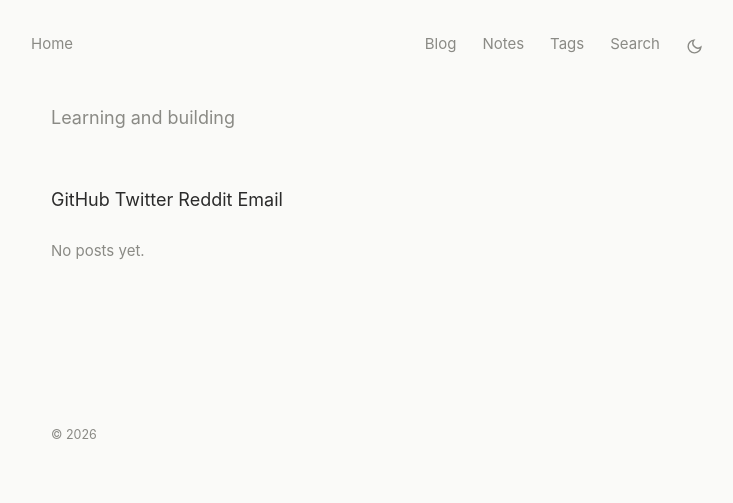
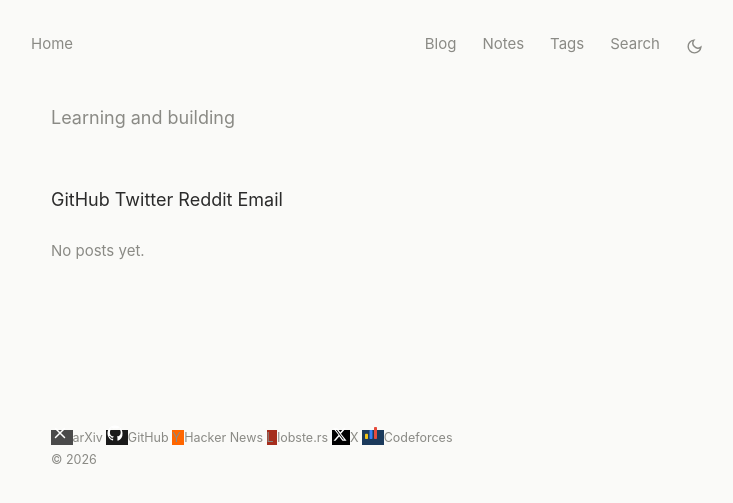
Before and after one commit to hvardhann/hvardhann.github.io, a Jekyll site: the page built from index.html, in a window 1280 px wide. Shown: the top 503 px of the page, without its empty margins (273-1006 px from the left). Built offline with Jekyll 4.4.1, drawn with Linux system fonts in a browser that asks for light colours.

Commit message:
Update default.html

```diff
--- a/_layouts/default.html
+++ b/_layouts/default.html
@@ -33,7 +33,47 @@
 {{ content }}
 </main>
 
-<footer>&copy; {{ site.time | date: '%Y' }}</footer>
+<footer>
+  <div class="socials">
+    <a class="social-badge" href="https://arxiv.org/a/yourname" target="_blank" rel="noopener">
+      <span class="badge-icon" style="background:#4A4A4A;">
+        <svg viewBox="0 0 24 24" width="18" height="18" fill="none" stroke="#fff" stroke-width="2" stroke-linecap="round"><path d="M6 6l12 12M18 6L6 18"/></svg>
+      </span>
+      <span>arXiv</span>
+    </a>
+    <a class="social-badge" href="https://github.com/hvardhann" target="_blank" rel="noopener">
+      <span class="badge-icon" style="background:#1A1A1A;">
+        <svg viewBox="0 0 24 24" width="18" height="18" fill="#fff"><path d="M12 2C6.48 2 2 6.58 2 12.25c0 4.53 2.87 8.37 6.84 9.73.5.09.68-.22.68-.49 0-.24-.01-1.04-.01-1.89-2.78.51-3.5-.7-3.72-1.34-.13-.32-.67-1.34-1.15-1.61-.39-.21-.95-.73-.01-.74.88-.01 1.51.82 1.72 1.16 1.01 1.72 2.62 1.24 3.26.94.1-.74.39-1.24.71-1.53-2.49-.29-5.1-1.27-5.1-5.63 0-1.24.44-2.27 1.16-3.07-.12-.29-.5-1.46.11-3.04 0 0 .95-.31 3.11 1.17a10.6 10.6 0 0 1 5.66 0c2.16-1.48 3.11-1.17 3.11-1.17.61 1.58.23 2.75.11 3.04.72.8 1.16 1.82 1.16 3.07 0 4.37-2.62 5.34-5.11 5.62.4.35.75 1.04.75 2.11 0 1.53-.01 2.75-.01 3.13 0 .27.18.59.69.49A10.26 10.26 0 0 0 22 12.25C22 6.58 17.52 2 12 2Z"/></svg>
+      </span>
+      <span>GitHub</span>
+    </a>
+    <a class="social-badge" href="https://news.ycombinator.com/user?id=yourhandle" target="_blank" rel="noopener">
+      <span class="badge-icon" style="background:#FF6600;">
+        <span class="badge-letter">Y</span>
+      </span>
+      <span>Hacker News</span>
+    </a>
+    <a class="social-badge" href="https://lobste.rs/u/yourhandle" target="_blank" rel="noopener">
+      <span class="badge-icon" style="background:#A62E1D;">
+        <span class="badge-letter">L</span>
+      </span>
+      <span>lobste.rs</span>
+    </a>
+    <a class="social-badge" href="https://x.com/yourhandle" target="_blank" rel="noopener">
+      <span class="badge-icon" style="background:#000;">
+        <svg viewBox="0 0 24 24" width="15" height="15" fill="#fff"><path d="M18.9 2H22l-7.6 8.7L23.3 22H16.7l-5.2-6.8L5.6 22H2.4l8.1-9.3L1.7 2h6.8l4.7 6.2L18.9 2Zm-1.2 18h1.7L7.4 4H5.6l12.1 16Z"/></svg>
+      </span>
+      <span>X</span>
+    </a>
+    <a class="social-badge" href="https://codeforces.com/profile/yourhandle" target="_blank" rel="noopener">
+      <span class="badge-icon" style="background:#1B3A5C;">
+        <svg viewBox="0 0 24 24" width="18" height="18"><rect x="4" y="13" width="4" height="7" rx="1" fill="#F0C419"/><rect x="10" y="8" width="4" height="12" rx="1" fill="#3B82F6"/><rect x="16" y="4" width="4" height="16" rx="1" fill="#E74C3C"/></svg>
+      </span>
+      <span>Codeforces</span>
+    </a>
+  </div>
+  <span class="copyright">&copy; {{ site.time | date: '%Y' }}</span>
+</footer>
 
 <script>
   document.getElementById('theme-toggle').addEventListener('click', function() {
```
